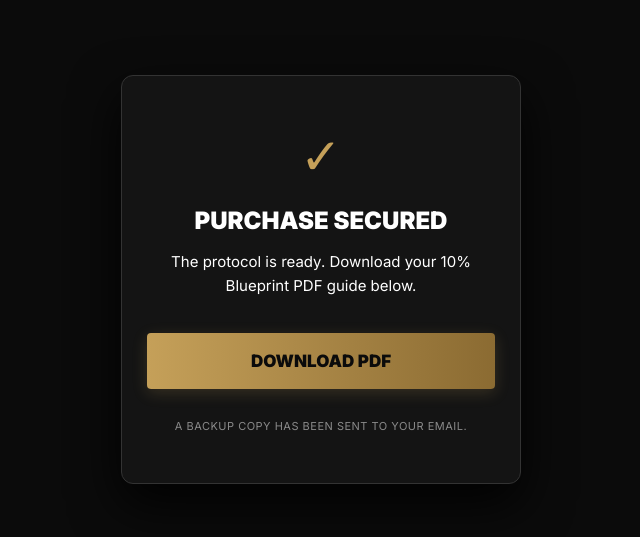
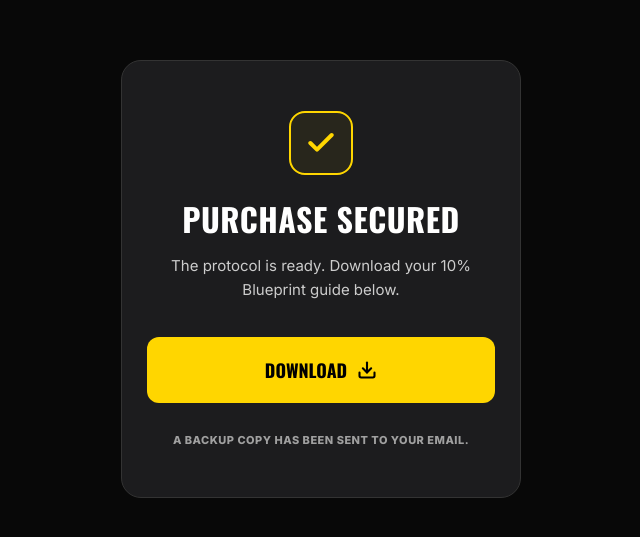
Before and after one commit to inkedtraff-del/inkedfit, a plain HTML site: page success.html in a window 1280 px wide. Shown: the part 121-658 px from the top of the page, without its empty margins (319-959 px from the left). Drawn offline with nearby package versions, Linux system fonts and the light colour scheme.

Commit message:
Add files via upload

```diff
--- a/success.html
+++ b/success.html
@@ -3,11 +3,11 @@
 <head>
     <meta charset="UTF-8">
     <meta name="viewport" content="width=device-width, initial-scale=1.0, maximum-scale=1.0, user-scalable=no">
-    <title>Access Granted | Inked Fit</title>
+    <title>Access Granted | Black Side Training</title>
 
     <link rel="preconnect" href="https://fonts.googleapis.com">
     <link rel="preconnect" href="https://fonts.gstatic.com" crossorigin>
-    <link href="https://fonts.googleapis.com/css2?family=Inter:wght@400;700;800;900&display=swap" rel="stylesheet">
+    <link href="https://fonts.googleapis.com/css2?family=Oswald:wght@500;700;900&family=Inter:wght@400;600;800;900&display=swap" rel="stylesheet">
 
     <script>
     !function(f,b,e,v,n,t,s)
@@ -41,73 +41,125 @@
     });
     </script>
     <style>
-        * { margin: 0; padding: 0; box-sizing: border-box; font-family: 'Inter', 'Helvetica Neue', Arial, sans-serif; }
-        body { background: #0b0b0b; color: white; display: flex; align-items: center; justify-content: center; min-height: 100vh; margin: 0; -webkit-font-smoothing: antialiased; }
+        :root {
+            --bg-darker: #080808;
+            --yellow: #FFD600;
+            --text-white: #FFFFFF;
+            --text-gray: #A0A0A0;
+            --card-gray: #1C1C1E;
+        }
+
+        * { margin: 0; padding: 0; box-sizing: border-box; }
+
+        body {
+            background: var(--bg-darker);
+            color: var(--text-white);
+            font-family: 'Inter', sans-serif;
+            display: flex;
+            align-items: center;
+            justify-content: center;
+            min-height: 100vh;
+            -webkit-font-smoothing: antialiased;
+        }
 
         .success-card {
             max-width: 400px;
             width: 90%;
-            background: #141414;
+            background: var(--card-gray);
             padding: 50px 25px;
-            border-radius: 12px;
+            border-radius: 20px;
             border: 1px solid #333;
             text-align: center;
-            box-shadow: 0 20px 50px rgba(0,0,0,0.9);
         }
 
-        .checkmark {
-            font-size: 50px;
-            color: #c5a059;
-            margin-bottom: 20px;
+        .icon-wrapper {
+            width: 64px;
+            height: 64px;
+            border: 2px solid var(--yellow);
+            border-radius: 16px;
+            display: flex;
+            align-items: center;
+            justify-content: center;
+            margin: 0 auto 20px;
+            background: rgba(255, 214, 0, 0.05);
+        }
+
+        .icon-wrapper svg {
+            stroke: var(--yellow);
+            width: 32px;
+            height: 32px;
         }
 
         .success-title {
-            font-size: 24px;
+            font-family: 'Oswald', sans-serif;
+            font-size: 32px;
             font-weight: 900;
             text-transform: uppercase;
-            color: #fff;
-            margin-bottom: 15px;
+            color: var(--text-white);
+            margin-bottom: 12px;
+            letter-spacing: 0.5px;
         }
 
         .success-text {
-            color: #ffffff;
+            color: #ccc;
             font-size: 15px;
             line-height: 1.6;
             margin-bottom: 35px;
+            font-weight: 500;
         }
 
         .button {
-            display: block;
+            display: flex;
+            justify-content: center;
+            align-items: center;
+            gap: 10px;
             width: 100%;
-            padding: 18px;
-            font-size: 17px;
+            padding: 20px;
+            font-size: 18px;
             font-weight: 900;
+            font-family: 'Oswald', sans-serif;
             border: none;
-            border-radius: 4px;
-            color: #0b0b0b;
-            background: linear-gradient(90deg, #c5a059, #8b6b32);
+            border-radius: 12px;
+            color: #000;
+            background: var(--yellow);
             text-transform: uppercase;
             cursor: pointer;
-            box-shadow: 0 4px 15px rgba(197, 160, 89, 0.2);
             text-decoration: none;
+            transition: transform 0.1s ease;
+        }
+
+        .button:active {
+            transform: scale(0.98);
         }
 
         .backup-text {
             margin-top: 30px;
             font-size: 11px;
-            color: #8a8a8a;
+            color: var(--text-gray);
             text-transform: uppercase;
             letter-spacing: 0.5px;
+            font-weight: 700;
         }
     </style>
 </head>
 <body>
     <div class="success-card">
-        <div class="checkmark">✓</div>
+        <div class="icon-wrapper">
+            <svg viewBox="0 0 24 24" fill="none" stroke="currentColor" stroke-width="3" stroke-linecap="round" stroke-linejoin="round">
+                <polyline points="20 6 9 17 4 12"></polyline>
+            </svg>
+        </div>
         <h1 class="success-title">PURCHASE SECURED</h1>
-        <p class="success-text">The protocol is ready. Download your 10% Blueprint PDF guide below.</p>
+        <p class="success-text">The protocol is ready. Download your 10% Blueprint guide below.</p>
 
-        <a href="assets/10-percent-blueprint.pdf" class="button" download>DOWNLOAD PDF</a>
+        <a href="assets/10-percent-blueprint.pdf" class="button" download>
+            DOWNLOAD
+            <svg width="20" height="20" viewBox="0 0 24 24" fill="none" stroke="currentColor" stroke-width="2.5" stroke-linecap="round" stroke-linejoin="round">
+                <path d="M21 15v4a2 2 0 0 1-2 2H5a2 2 0 0 1-2-2v-4"></path>
+                <polyline points="7 10 12 15 17 10"></polyline>
+                <line x1="12" y1="15" x2="12" y2="3"></line>
+            </svg>
+        </a>
 
         <p class="backup-text">A backup copy has been sent to your email.</p>
     </div>
```
